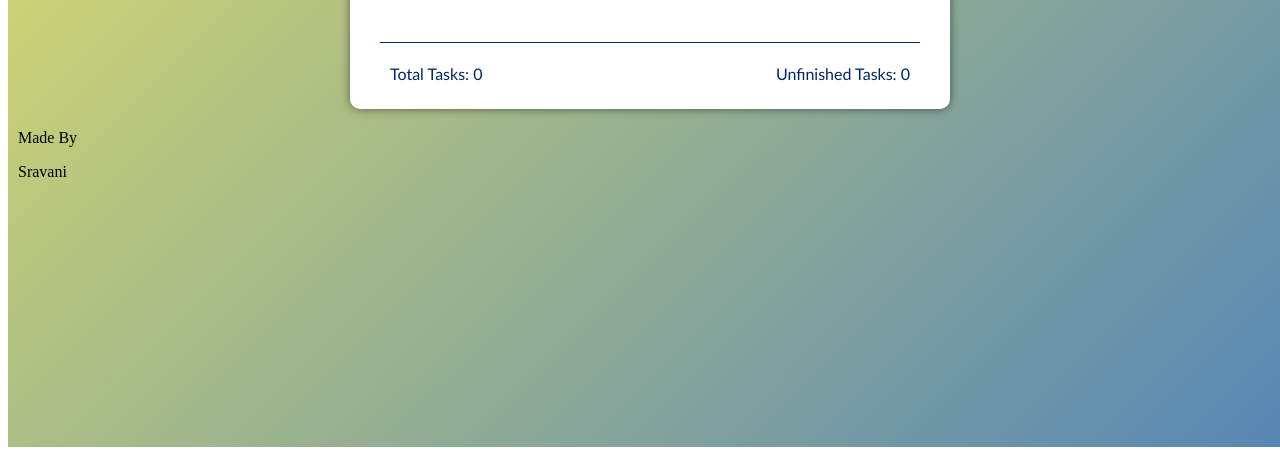
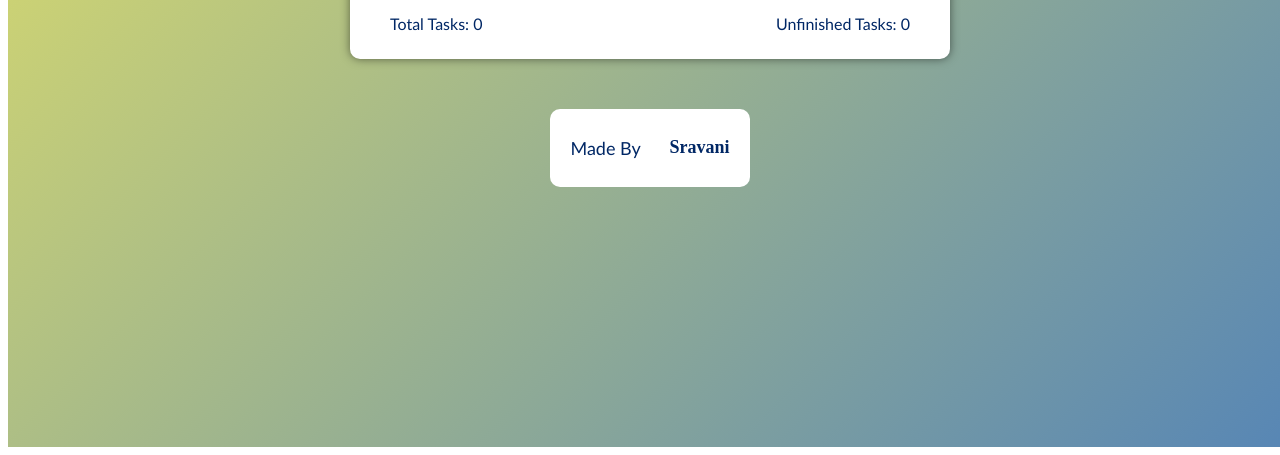
Before and after one commit to sravani-machireddy/Todo-App, a plain HTML site: page index.html in a window 1280 px wide. Shown: the part 381-836 px from the top of the page. Drawn offline with Linux system fonts and the light colour scheme.

Commit message:
Add files via upload

```diff
--- a/style.css
+++ b/style.css
@@ -1,8 +1,11 @@
 .container {
+    display: flex;
+    flex-direction: column;
     width: 100%;
     min-height: 100vh;
     padding: 10px;
     background: linear-gradient(135deg, #e4e267, #5786b5);
+    align-items: center;
 }
 
 .header {
@@ -11,7 +14,7 @@
     background-color: white;
     border-radius: 10px;
     box-shadow: 0 0 10px rgba(0, 0, 0, 0.5);
-    margin: 200px auto 20px;
+    margin: 150px auto 20px;
     padding: 40px 30px 5px;
 }
 
@@ -133,3 +136,29 @@ ul li span:hover {
     justify-content: space-between;
     border-top: #002765 1px solid;
 }
+.footer {
+  display: flex;
+  gap: 1.8rem;
+  background-color: white;
+    padding: 10px 20px;
+  border-radius: 10px;
+  justify-content:space-evenly;
+  margin-top: 30px;
+  max-width: 200px;
+
+}
+
+.made-by,
+.author {
+  font-size: 18px;
+}
+
+.made-by {
+ color: #002765;
+ font-family: 'Gill Sans', 'Gill Sans MT', Calibri, 'Trebuchet MS', sans-serif;
+}
+
+.author {
+ color: #002765;
+  font-weight: bold;
+}
```
